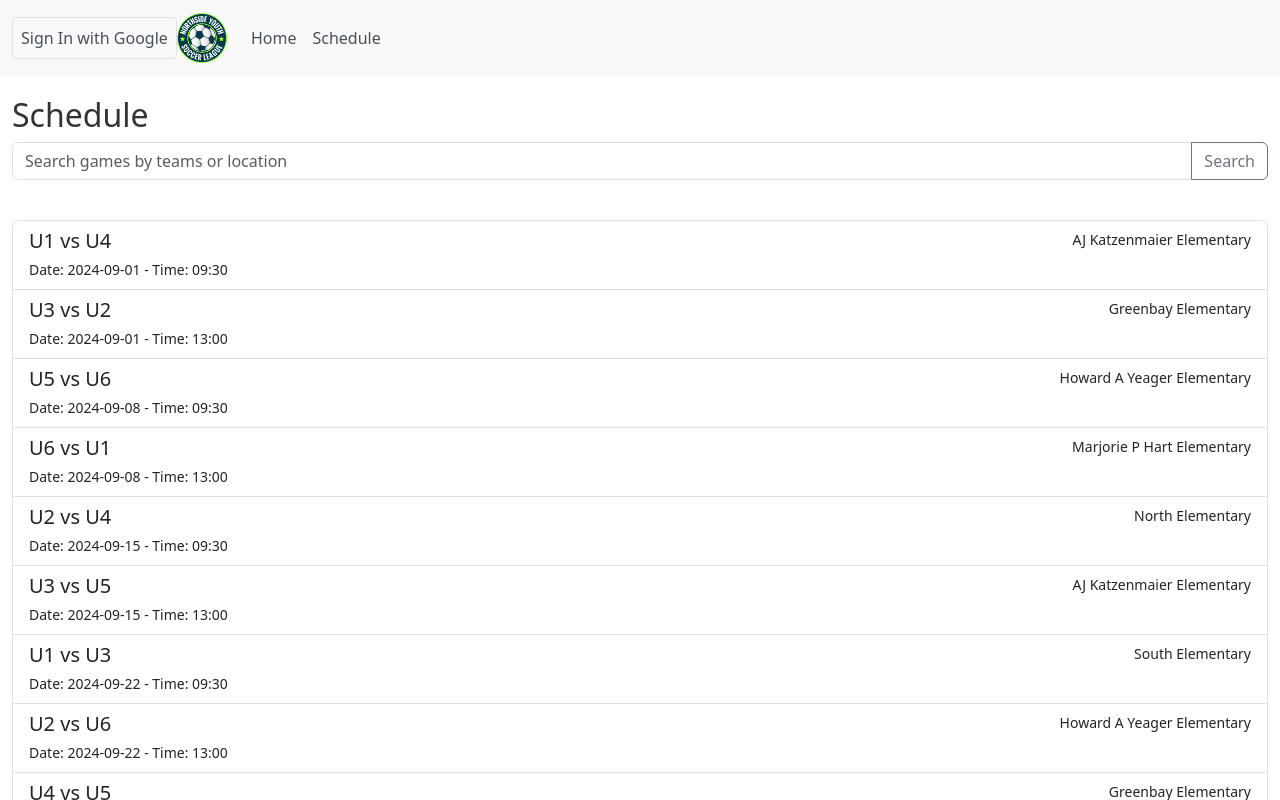
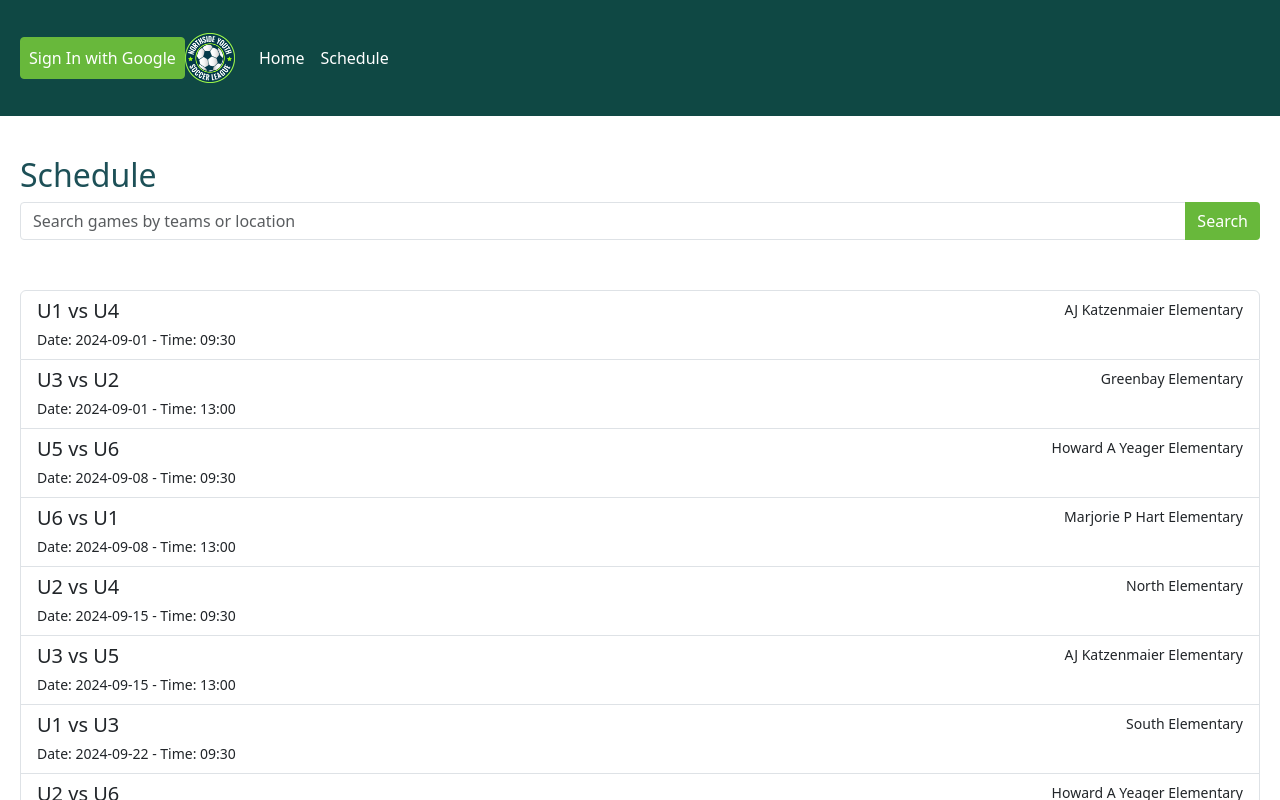
Before and after one commit to luiscasanovas/NYSL, a React (Create React App) app: page /games in a window 1280 px wide. Shown: the top 800 px of the page. Built offline with nearby package versions, Linux system fonts and the light colour scheme; no server answers.

Commit message:
adding gallery and upload an image

```diff
--- a/src/App.css
+++ b/src/App.css
@@ -30,17 +30,19 @@
 
 h2 {
   margin-top: 20px;
-  color: #333;
+  color: #1D5057ff;
 }
 
 .ListGroup {
   margin-bottom: 20px;
 }
+
 .table td, .table th {
   white-space: nowrap;
   overflow: hidden;
   text-overflow: ellipsis;
 }
+
 @keyframes App-logo-spin {
   from {
     transform: rotate(0deg);
@@ -94,21 +96,121 @@ h2 {
   color: #5a6268 !important;
   text-decoration: none !important;
 }
+
 .btn-custom {
-    background-color: #f8f9fa;
-    color: black;
+    background-color: #68B83B;
+    color: white;
     border-radius: 0.25rem;
-    border: 1px solid #dee2e6;
+    border: 1px solid #68B83B;
     transition: background-color 0.3s ease;
 }
 
 .btn-custom:hover, .btn-custom:focus {
-    background-color: #e2e6ea;
+    background-color: #68B83B;
     outline: none;
     box-shadow: none;
 }
+
+.btn-custom:disabled {
+    background-color: #68B83B;
+    opacity: 0.6;
+    cursor: not-allowed;
+}
+
 .messages-container {
-    max-height: 400px;
-    overflow-y: auto;
-    margin-bottom: 20px;
+  max-height: 400px;
+  overflow-y: auto;
+  margin-bottom: 20px;
 }
+
+a.btn-primary {
+  background-color: #68B83Bff;
+  color: white;
+  border: none;
+}
+
+a.btn-primary:hover {
+  background-color: #5aa233;
+}
+
+a {
+  color: #1D5057ff;
+}
+
+a:hover {
+  color: #1a484f;
+}
+
+.container-fluid, .container {
+  padding: 20px;
+}
+
+.form-control {
+  margin-bottom: 10px;
+  border: 1px solid #dee2e6;
+}
+
+input[type="file"] {
+  color: #1D5057ff;
+}
+
+a {
+  color: #1D5057ff;
+}
+
+a:hover {
+  color: #033A49ff;
+}
+
+h2 {
+  margin-top: 20px;
+  color: #1D5057ff;
+}
+
+.gallery-container .img-fluid {
+  margin: 10px;
+}
+
+.gallery-container .btn-custom {
+  margin: 10px;
+}
+
+.input-group .form-control,
+.input-group .btn-custom {
+  border-radius: 0.25rem;
+  height: calc(1.5em + .75rem + 2px);
+}
+
+.input-group .btn-custom {
+  background-color: #68B83Bff;
+  color: white;
+  border: none;
+}
+
+.input-group .btn-custom:hover,
+.input-group .btn-custom:focus {
+  background-color: #5aa233;
+  outline: none;
+  box-shadow: none;
+}
+.navbar {
+    background-color: #0F4844ff !important;
+}
+
+.navbar-brand, .nav-link, .btn-custom {
+    color: white !important;
+}
+.navbar-toggler {
+  background-color: #68B83B;
+}
+
+
+
+
+/* CSS HEX
+kelly-green: #68B83Bff;
+midnight-green: #1D5057ff;
+black: #000000ff;
+brunswick-green: #0F4844ff;
+midnight-green-2: #033A49ff;
+*/
--- a/src/App.js
+++ b/src/App.js
@@ -6,8 +6,9 @@ import Schedule from './components/Schedule';
 import GameDetail from './components/GameDetail';
 import Navigation from './components/Navigation';
 import MessageBoard from './components/MessageBoard';
+import Gallery from './components/Gallery';
 
-const App = () => {
+function App() {
   return (
     <Router>
       <div>
@@ -17,6 +18,7 @@ const App = () => {
           <Route path="/games" element={<Schedule />} />
           <Route path="/game/:id" element={<GameDetail />} />
           <Route path="/game/:id/messages" element={<MessageBoard />} />
+          <Route path="/game/:id/gallery" element={<Gallery />} />
         </Routes>
       </div>
     </Router>
--- /dev/null
+++ b/src/components/Gallery.jsx
@@ -0,0 +1,106 @@
+import React, { useState, useEffect } from 'react';
+import { useParams, Link } from 'react-router-dom';
+import { Container, Form, Button, Alert, Row, Col } from 'react-bootstrap';
+import { useAuthState } from 'react-firebase-hooks/auth';
+import { ref, uploadBytes, getDownloadURL, listAll } from 'firebase/storage';
+import { useList } from 'react-firebase-hooks/database';
+import { auth, database, storage, set, ref as dbRef } from '../firebase';
+import gamesData from '../gamesData.json';
+import '../App.css';
+
+const Gallery = () => {
+    const { id } = useParams();
+    const [user, loading] = useAuthState(auth);
+    const [newPicture, setNewPicture] = useState(null);
+    const [pictures, setPictures] = useState([]);
+    const [error, setError] = useState(null);
+
+    const game = gamesData.games[id];
+    const teams = game ? game.teams.join(' vs ') : 'Unknown Teams';
+
+    const picturesRef = ref(storage, `pictures/${id}`);
+
+    useEffect(() => {
+        const fetchPictures = async () => {
+            try {
+                const result = await listAll(picturesRef);
+                const urls = await Promise.all(result.items.map(item => getDownloadURL(item)));
+                setPictures(urls);
+            } catch (err) {
+                setError(err.message);
+            }
+        };
+
+        fetchPictures();
+    }, [id]);
+
+    const handleFileChange = (e) => {
+        if (e.target.files[0]) {
+            setNewPicture(e.target.files[0]);
+        }
+    };
+
+    const handleUpload = async () => {
+        if (!newPicture) return;
+
+        const pictureRef = ref(storage, `pictures/${id}/${newPicture.name}`);
+        try {
+            await uploadBytes(pictureRef, newPicture);
+            const url = await getDownloadURL(pictureRef);
+            setPictures(prev => [...prev, url]);
+
+            const newPictureRef = dbRef(database, `pictures/${id}`).push();
+            await set(newPictureRef, {
+                author: user.email,
+                url,
+                timestamp: Date.now()
+            });
+
+            setNewPicture(null);
+        } catch (err) {
+            setError(err.message);
+        }
+    };
+
+    if (loading) {
+        return <Container>Loading...</Container>;
+    }
+
+    if (!user) {
+        return (
+            <Container>
+                <Alert variant="info">
+                    Please <strong>Sign in</strong> to view and participate in the gallery.
+                </Alert>
+            </Container>
+        );
+    }
+
+    return (
+        <Container>
+            <h2>{teams}</h2>
+            <Form className="mb-3">
+                <Form.Group>
+                    <Form.Control type="file" onChange={handleFileChange} className="mb-2" />
+                </Form.Group>
+                <div className="d-flex justify-content-between">
+                    <Button onClick={handleUpload} disabled={!newPicture} className="btn-custom">
+                        Upload
+                    </Button>
+                    <Link to={`/game/${id}`} className="btn btn-primary">
+                        &lt;Back
+                    </Link>
+                </div>
+            </Form>
+            <Row>
+                {pictures.map((url, index) => (
+                    <Col key={index} xs={12} md={6} lg={4} className="pb-3">
+                        <img src={url} alt="Game" className="img-fluid" />
+                    </Col>
+                ))}
+            </Row>
+        </Container>
+    );
+};
+
+export default Gallery;
--- a/src/components/GameDetail.jsx
+++ b/src/components/GameDetail.jsx
@@ -26,11 +26,9 @@ const GameDetail = () => {
               loading="lazy"
             ></iframe>
           </div>
-           <Link to="/games">Back to Schedule</Link>
-          <br/>
-          <Link to={`/game/${id}/messages`} className="btn btn-primary mt-3">
-            Participate
-          </Link>
+           <Link to="/games" className="btn btn-primary mt-3">&lt;Back</Link>
+          <Link to={`/game/${id}/messages`} className="btn btn-primary mt-3 ms-2">Participate</Link>
+          <Link to={`/game/${id}/gallery`} className="btn btn-primary mt-3 ms-2">Gallery</Link>
         </Col>
       </Row>
     </Container>
--- a/src/components/MessageBoard.jsx
+++ b/src/components/MessageBoard.jsx
@@ -1,4 +1,4 @@
-import React, { useState, useEffect, useCallback } from 'react';
+import React, { useState, useEffect, useCallback, useMemo } from 'react';
 import { useParams, Link } from 'react-router-dom';
 import { Container, Form, Button, ListGroup, Alert } from 'react-bootstrap';
 import { useAuthState } from 'react-firebase-hooks/auth';
@@ -14,17 +14,12 @@ const MessageBoard = () => {
     const messagesRef = ref(database, `messages/${id}`);
     const [messagesSnapshot, loadingMessages, errorMessages] = useList(messagesRef);
 
-    const messages =
-        messagesSnapshot ?
-            messagesSnapshot
-                .map(snapshot => ({
-                    id: snapshot.key,
-                    ...snapshot.val()
-                }))
-                .sort((a, b) => a.timestamp - b.timestamp)
-                .filter((message, index, self) =>
-                    index === self.findIndex((msg) => msg.id === message.id)
-                ) : [];
+    const messages = useMemo(() => (
+        messagesSnapshot ? messagesSnapshot.map(snapshot => ({
+            id: snapshot.key,
+            ...snapshot.val()
+        })).sort((a, b) => a.timestamp - b.timestamp) : []
+    ), [messagesSnapshot]);
 
     const handleSendMessage = useCallback(async () => {
         if (!user) {
@@ -35,7 +30,6 @@ const MessageBoard = () => {
 
         const messageToSend = newMessage;
         setNewMessage('');
-
         try {
             const newMessageRef = push(messagesRef);
             await set(newMessageRef, {
@@ -107,10 +101,10 @@ const MessageBoard = () => {
                     />
                 </Form.Group>
                 <div className="d-flex justify-content-between">
-                    <Button variant="primary" onClick={handleSendMessage}>
+                    <Button variant="primary" onClick={handleSendMessage} className="btn-custom">
                         Send
                     </Button>
-                    <Link to={`/game/${id}`} className="btn btn-primary">
+                    <Link to={`/game/${id}`} className="btn btn-primary btn-custom">
                         Back to Game Details
                     </Link>
                 </div>
--- a/src/components/Navigation.jsx
+++ b/src/components/Navigation.jsx
@@ -1,5 +1,5 @@
 import React from 'react';
-import { NavLink, useLocation } from 'react-router-dom';
+import { NavLink } from 'react-router-dom';
 import { Navbar, Nav, Container, Button } from 'react-bootstrap';
 import 'bootstrap/dist/css/bootstrap.min.css';
 import '../App.css';
@@ -8,14 +8,10 @@ import { useAuthState } from 'react-firebase-hooks/auth';
 import { auth, signInWithGoogle, signOutUser } from '../firebase';
 
 const Navigation = () => {
-  const [user, loading, error] = useAuthState(auth);
-  const location = useLocation();
-  const isGameDetailPage = () => {
-    return /\/game\/[^/]+$/.test(location.pathname);
-  };
+    const [user, loading] = useAuthState(auth);
 
     return (
-    <Navbar bg="light" expand="lg">
+        <Navbar expand="lg" style={{ backgroundColor: '#0F4844ff' }}>
             <Container fluid>
                 <Navbar.Toggle aria-controls="basic-navbar-nav" />
 
@@ -44,11 +40,6 @@ const Navigation = () => {
                     <Nav className="me-auto">
                         <Nav.Link as={NavLink} to="/">Home</Nav.Link>
                         <Nav.Link as={NavLink} to="/games">Schedule</Nav.Link>
-            {user && isGameDetailPage() && (
-              <Nav.Link as={NavLink} to={`${location.pathname}/messages`}>
-                Messages
-              </Nav.Link>
-            )}
                     </Nav>
                 </Navbar.Collapse>
             </Container>
--- a/src/components/Schedule.jsx
+++ b/src/components/Schedule.jsx
@@ -32,7 +32,7 @@ const Schedule = () => {
                             onChange={handleSearchChange}
                             value={searchTerm}
                         />
-                        <Button variant="outline-secondary" id="button-addon2">
+                        <Button variant="outline-secondary" id="button-addon2" className="btn-custom">
                             Search
                         </Button>
                     </InputGroup>
--- a/src/firebase.js
+++ b/src/firebase.js
@@ -2,6 +2,7 @@ import { initializeApp } from "firebase/app";
 import { getAnalytics } from "firebase/analytics";
 import { getAuth, GoogleAuthProvider, signInWithPopup, signOut } from "firebase/auth";
 import { getDatabase, ref, push, set } from "firebase/database";
+import { getStorage } from "firebase/storage";
 
 const firebaseConfig = {
   apiKey: "AIzaSyDrGCuGm7MSUJ_a388ZL6AecAjKIFICz_s",
@@ -17,7 +18,9 @@ const app = initializeApp(firebaseConfig);
 const analytics = getAnalytics(app);
 const auth = getAuth(app);
 const database = getDatabase(app);
+const storage = getStorage(app);
 const googleAuthProvider = new GoogleAuthProvider();
+
 
 const signInWithGoogle = () => {
     return signInWithPopup(auth, googleAuthProvider);
@@ -27,4 +30,4 @@ const signOutUser = () => {
     return signOut(auth);
 };
 
-export { auth, signInWithGoogle, signOutUser, analytics, database, ref, push, set };
+export { auth, signInWithGoogle, signOutUser, analytics, database, ref, push, set, storage};
```
Also changed, not shown: firebase.json, 1 other file (tests, documents, lock files or other folders). Lines whose indentation alone changed are shown as unchanged.
